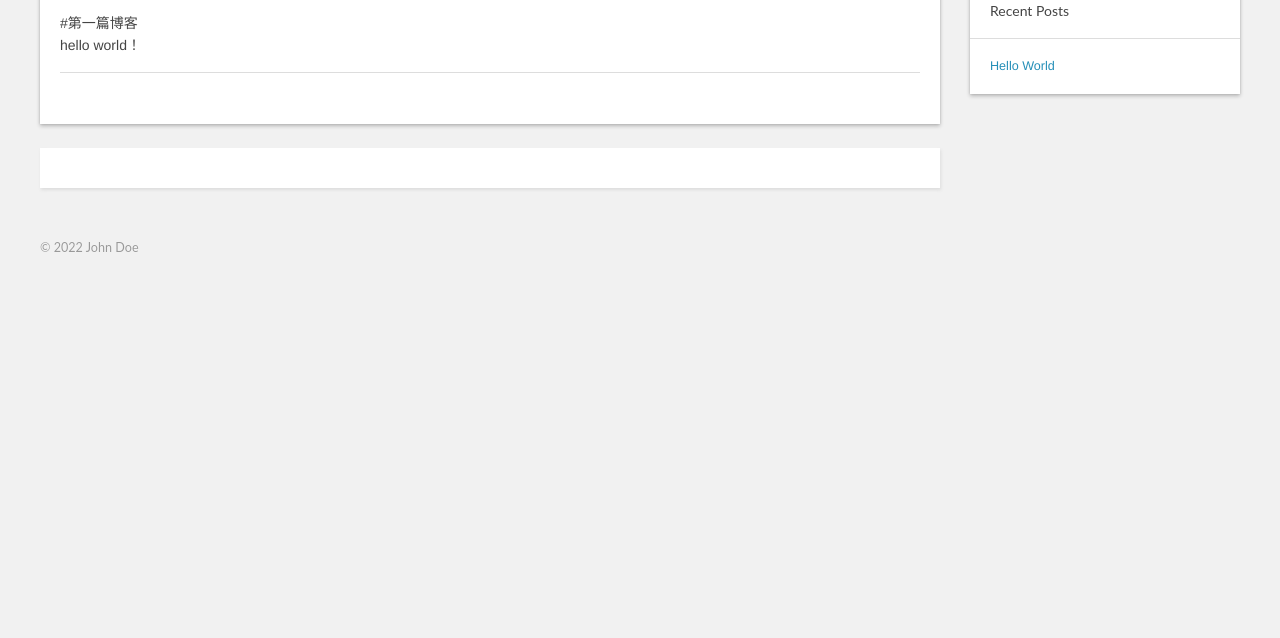
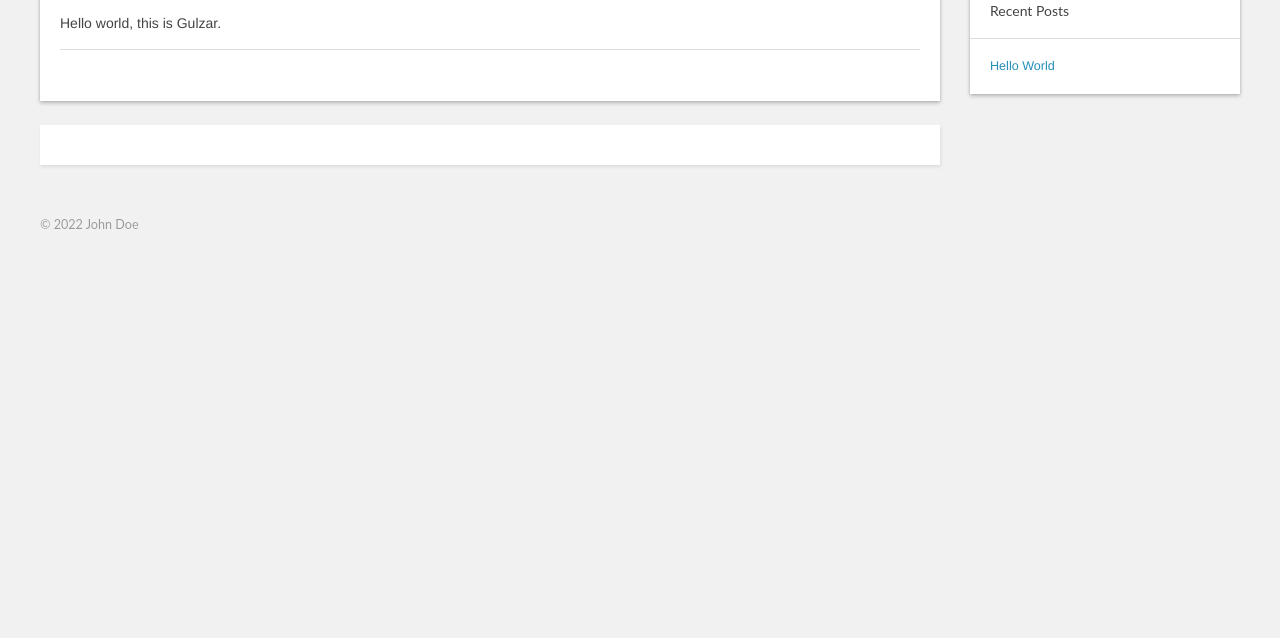
Before and after one commit to Gulzar2000/Gulzar2000.github.io, a plain HTML site: page 2022/05/28/HelloWorld/index.html in a window 1280 px wide. Shown: the part 162-800 px from the top of the page. Drawn offline with nearby package versions, Linux system fonts and the light colour scheme.

Commit message:
Site updated: 2022-05-28 08:49:14

```diff
--- a/2022/05/28/HelloWorld/index.html
+++ b/2022/05/28/HelloWorld/index.html
@@ -6,7 +6,7 @@
   <title>Hello World › Hexo</title>
   <meta name="author" content="John Doe">
 
-  <meta name="description" content="#第一篇博客hello world！">
+  <meta name="description" content="Hello world, this is Gulzar.">
 
 
   <meta name="viewport" content="width=device-width, initial-scale=1, maximum-scale=1">
@@ -61,7 +61,7 @@
     </header>
     <div class="entry">
 
-        <p>#第一篇博客<br>hello world！</p>
+        <p>Hello world, this is Gulzar.</p>
 
 
     </div>
```
Also changed, not shown: index.html (+1 -1 lines).
